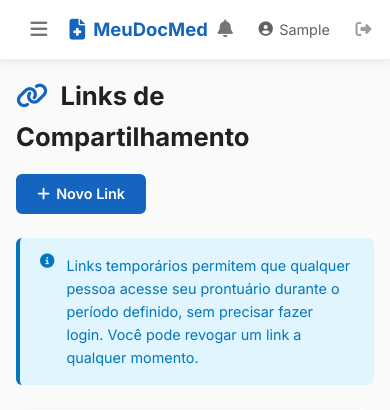
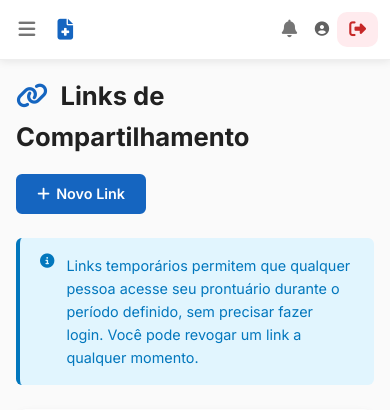
Before and after one commit to VMart01/MeuDocMed, a Flask app: page /paciente/links in a window 390 px wide. Shown: the top 410 px of the page. Run offline with Flask 3, Linux system fonts and the light colour scheme; the visitor is signed in with stand-in values (Sample User, id 1); tables that the repository leaves empty hold one stand-in row (values such as "Sample post"); some libraries are stand-ins or nearby versions.

Commit message:
fix: navbar mobile, SW imediato, viewer PDF, auto-redirect, flash auth

```diff
--- a/static/css/style.css
+++ b/static/css/style.css
@@ -722,4 +722,18 @@ code { background: var(--gray-100); padding: .15rem .4rem; border-radius: 4px;
   .access-card-header { flex-direction: column; }
   .patient-search-card { flex-direction: column; align-items: flex-start; }
   .cta-links { flex-direction: column; }
+
+  /* Navbar mobile: esconde nome/tipo do usuário, mantém ícone de sair visível */
+  .top-nav { padding: 0 .75rem; }
+  .nav-user span, .nav-user small { display: none; }
+  .nav-role-badge { display: none; }
+  .nav-brand span:last-child { display: none; } /* esconde "MeuDocMed" texto, fica só o ícone */
+  .btn-logout {
+    background: var(--danger-light);
+    color: var(--danger);
+    border-radius: var(--radius);
+    padding: .45rem .75rem;
+    font-size: 1.05rem;
+  }
+  .top-nav-right { gap: .5rem; }
 }
--- a/templates/base.html
+++ b/templates/base.html
@@ -104,24 +104,30 @@
 </div>
 
 <script>
+// 1. Registra SW imediatamente (necessário para PWA ser instalável)
+if ('serviceWorker' in navigator) {
+  navigator.serviceWorker.register('/sw.js').catch(function () {});
+}
+
+// 2. Lógica do banner de instalação
 (function () {
   var DISMISSED_KEY = 'pwa_dismissed';
   var dismissed = localStorage.getItem(DISMISSED_KEY);
-  if (dismissed && Date.now() - parseInt(dismissed) < 7 * 24 * 3600 * 1000) return; // 7 dias
+  if (dismissed && Date.now() - parseInt(dismissed) < 7 * 24 * 3600 * 1000) return;
 
   var isStandalone = window.matchMedia('(display-mode: standalone)').matches
                      || window.navigator.standalone === true;
-  if (isStandalone) return; // já instalado
+  if (isStandalone) return; // já instalado como app
 
   var isIOS = /iphone|ipad|ipod/i.test(navigator.userAgent)
               && !/chrome|crios|fxios/i.test(navigator.userAgent);
 
-  // --- iOS: mostra banner de instrução após 3s ---
+  // iOS Safari: mostra instruções após 2s
   if (isIOS) {
     setTimeout(function () {
       var b = document.getElementById('ios-banner');
       if (b) b.style.display = 'block';
-    }, 3000);
+    }, 2000);
     var closeIos = document.getElementById('ios-close-btn');
     if (closeIos) closeIos.onclick = function () {
       document.getElementById('ios-banner').style.display = 'none';
@@ -130,7 +136,9 @@
     return;
   }
 
-  // --- Android/Chrome: captura beforeinstallprompt ---
+  // Android/Chrome: captura beforeinstallprompt
+  // O evento dispara quando o browser confirma que o PWA é instalável.
+  // Pode levar até 2 visitas após o SW ser registrado pela primeira vez.
   var deferredPrompt = null;
   var banner = document.getElementById('pwa-banner');
 
@@ -155,11 +163,6 @@
     if (banner) banner.style.display = 'none';
     localStorage.setItem(DISMISSED_KEY, Date.now());
   };
-
-  // Registra Service Worker
-  if ('serviceWorker' in navigator) {
-    navigator.serviceWorker.register('/sw.js').catch(function () {});
-  }
 })();
 </script>
 </body>
```
